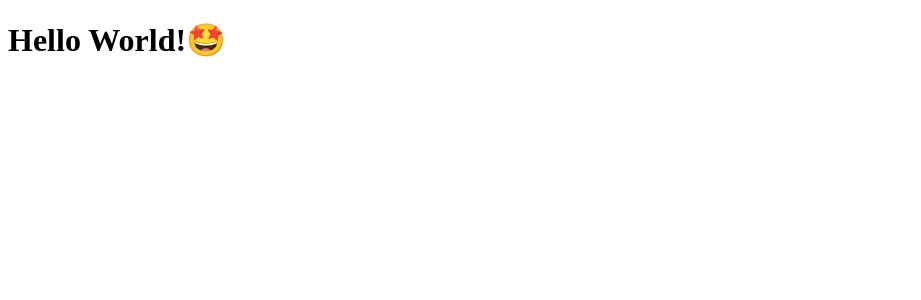
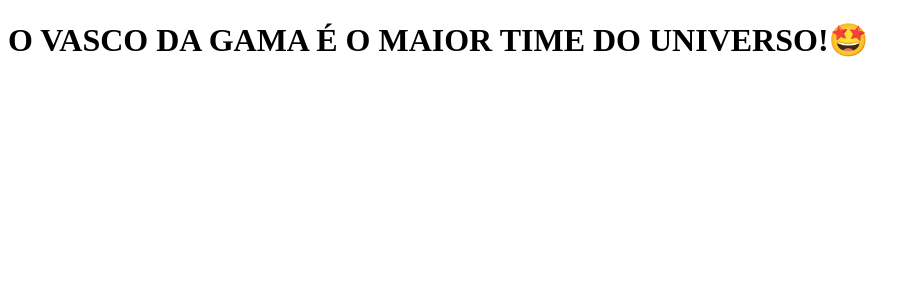
Before and after one commit to henriquecesarjr/crowd, a Next.js app: page / in a window 1280 px wide. Shown: the top 300 px of the page, without its empty margins (0-921 px from the left). Built offline with nearby package versions, Linux system fonts and the light colour scheme.

Commit message:
alterando a frase

```diff
--- a/pages/index.js
+++ b/pages/index.js
@@ -1,5 +1,5 @@
 function Home() {
-    return <h1>Hello World!🤩</h1>
+    return <h1>O VASCO DA GAMA É O MAIOR TIME DO UNIVERSO!🤩</h1>
 }
 
 export default Home;
```
